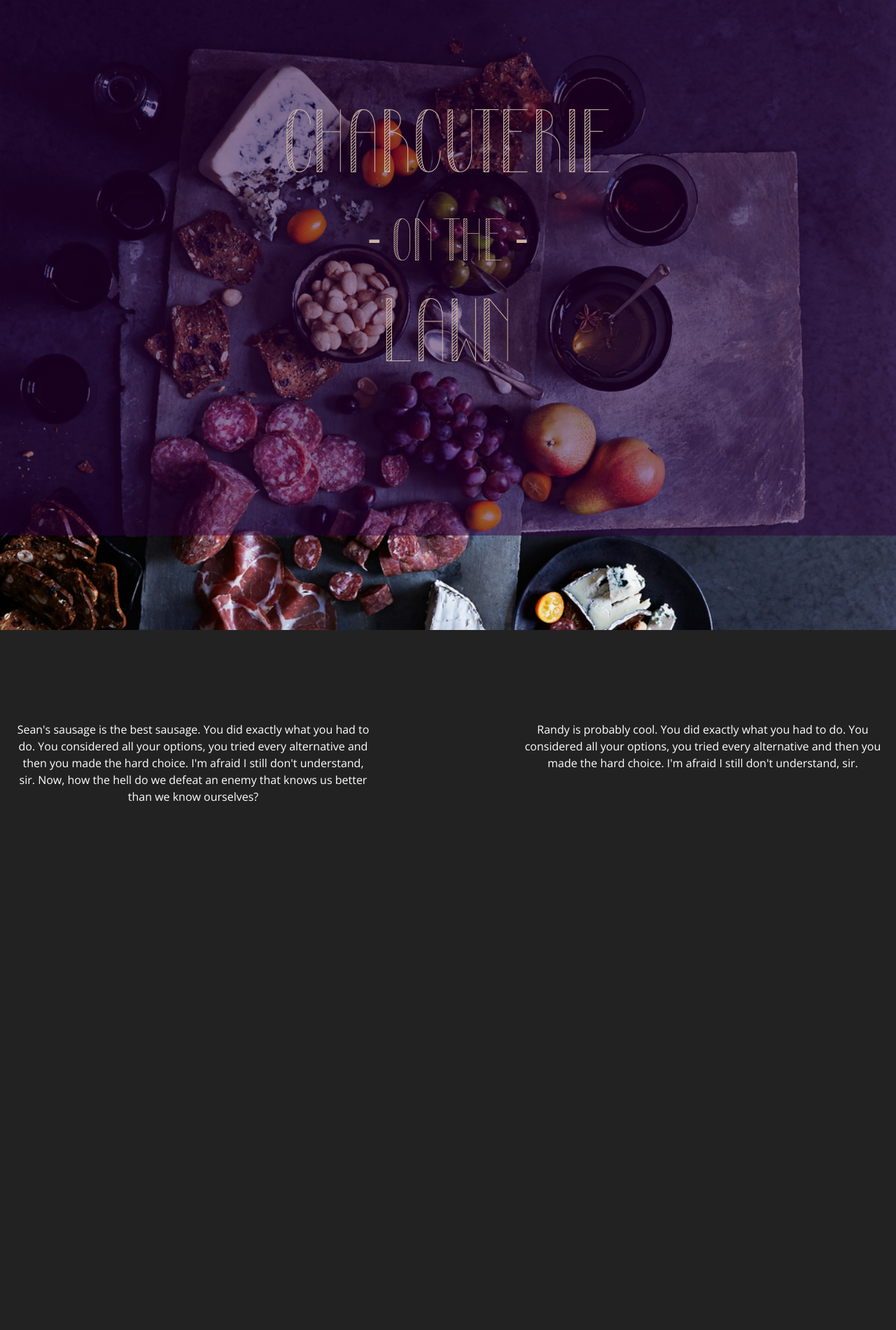
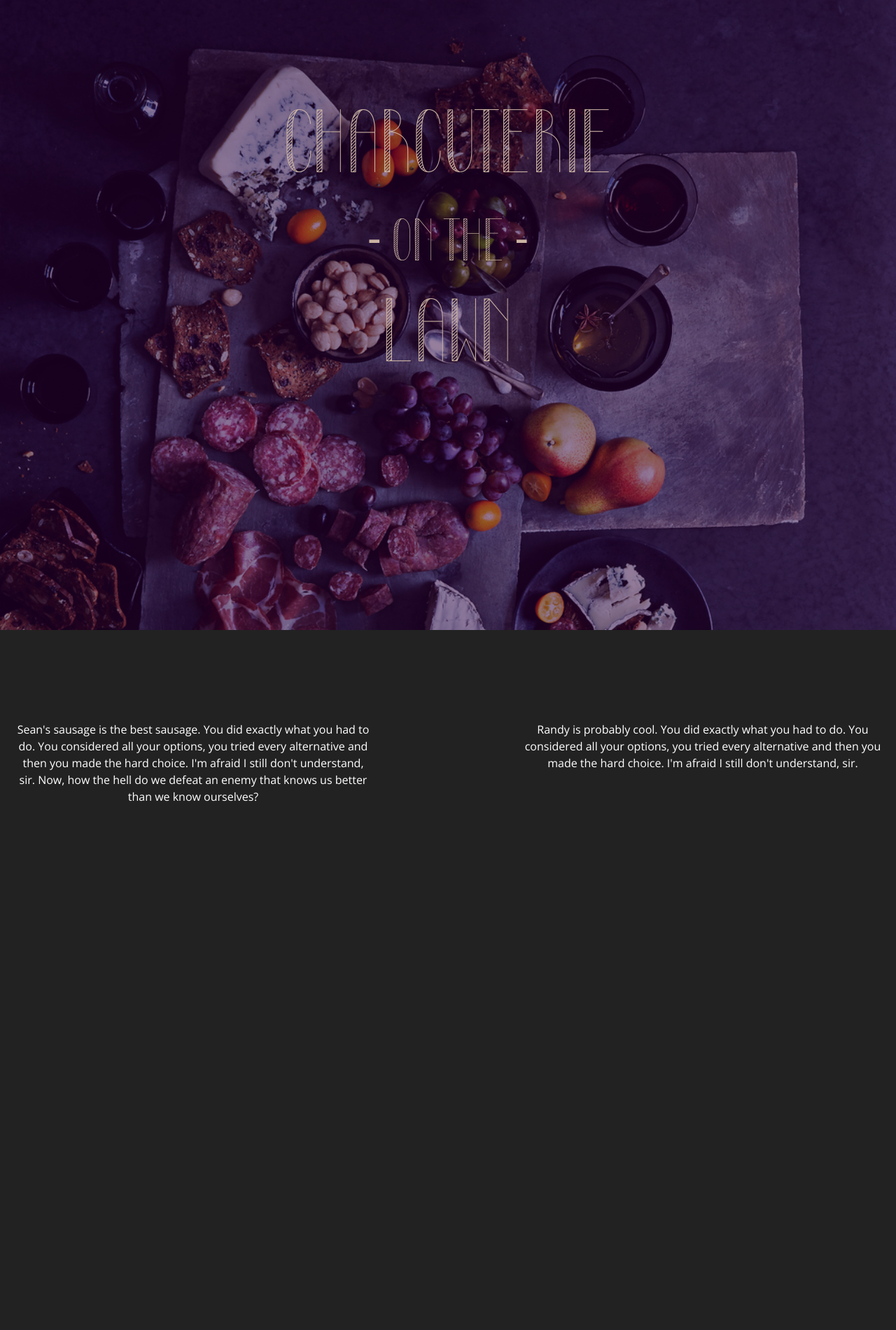
Before and after one commit to wtfluckey/charcuterie-on-the-lawn, a Jekyll site: the page built from parallax-test.html, in a window 1280 px wide. Shown: the whole page at 70% size. Built offline with Jekyll 4.4.1, drawn with Linux system fonts in a browser that asks for light colours.

Commit message:
responsive stuff

```diff
--- a/_sass/_application.scss
+++ b/_sass/_application.scss
@@ -96,6 +96,7 @@
     padding-top: 130px;
     padding-bottom: 200px;
     background-color: rgba(47,0,60,.5);
+    height: 100%;
   }
 
   .bg__foo, .bg__bazz {
@@ -108,6 +109,10 @@
 
     }
   }
+}
+
+.about {
+  font-weight: 300;
 }
 
 article {
@@ -148,3 +153,14 @@
     color : #f66;
   }
 }
+
+@media screen and (max-width: 400px) {
+  .parallax .hero-text {
+    font-size: 36px;
+  }
+
+  .about .sean,
+  .about .randy {
+    width: 90%;
+  }
+}
```
